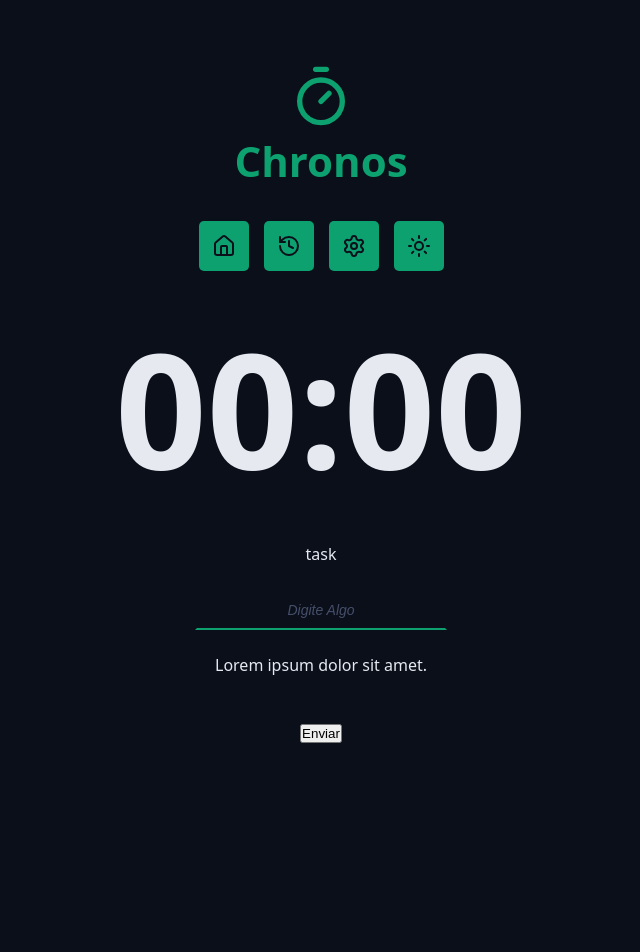
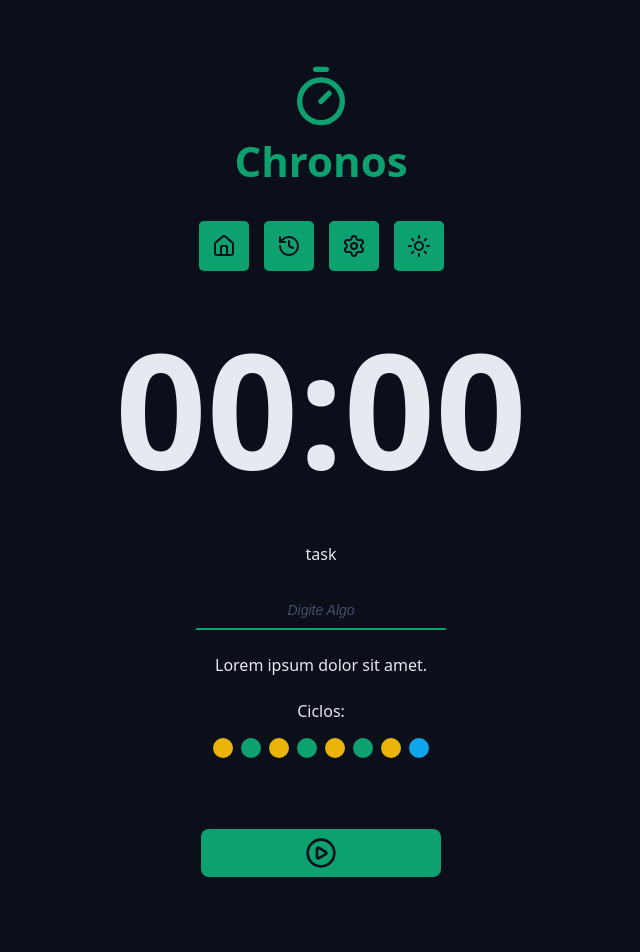
Before and after one commit to nandin-ndn/cronos-pomodoro, a React (Vite) app: page / in a window 1280 px wide. Shown: the top 952 px of the page, without its empty margins (319-959 px from the left). Before the commit the page ends 800 px from the top, so only its background shows below. Built offline with nearby package versions, Linux system fonts and the light colour scheme.

Commit message:
Criando um componente de botão reutilizável com opções

```diff
--- a/src/App.tsx
+++ b/src/App.tsx
@@ -6,6 +6,10 @@
 import './styles/global.css';
 import { CountDown } from './components/CountDown';
 import { DefaultInput } from './components/DefaultImput';
+import { Cycles } from './components/Cycles';
+import { DefaultButton } from './components/DefaultButton';
+import { PlayCircleIcon, StopCircleIcon } from 'lucide-react';
+
 
 export function App() {
   return (
@@ -37,10 +41,12 @@
             <p>Lorem ipsum dolor sit amet.</p>
           </div>
 
-          <div className='formRow'></div>
+          <div className='formRow'> <Cycles />
+          </div>
 
           <div className='formRow'>
-            <button>Enviar</button>
+            <DefaultButton icon={<PlayCircleIcon/>} color='green'/>
+            <DefaultButton icon={<StopCircleIcon/>} color='red'/>
           </div>
         </form>
       </Container>
--- /dev/null
+++ b/src/components/Cycles/index.tsx
@@ -0,0 +1,17 @@
+import styles from './styles.module.css';
+
+export function Cycles() {
+  return (<div className={styles.cycles}>
+    <span>Ciclos:</span>
+    <div className={styles.cycleDots}>
+      <span className={`${styles.cycleDot} ${styles.workTime}`}></span>
+      <span className={`${styles.cycleDot} ${styles.shortBreakTime}`}></span>
+      <span className={`${styles.cycleDot} ${styles.workTime}`}></span>
+      <span className={`${styles.cycleDot} ${styles.shortBreakTime}`}></span>
+      <span className={`${styles.cycleDot} ${styles.workTime}`}></span>
+      <span className={`${styles.cycleDot} ${styles.shortBreakTime}`}></span>
+      <span className={`${styles.cycleDot} ${styles.workTime}`}></span>
+      <span className={`${styles.cycleDot} ${styles.longBreakTime}`}></span>
+    </div>
+  </div>);
+}
--- /dev/null
+++ b/src/components/Cycles/styles.module.css
@@ -0,0 +1,28 @@
+.cycles {
+  display: flex;
+  flex-direction: column;
+  align-items: center;
+  justify-content: center;
+  gap: 1.6rem;
+
+}
+.cycleDots {
+  display: flex;
+  gap: 0.8rem;
+}
+.cycleDot {
+
+  width: 2rem;
+  height: 2rem;
+  background-color: var(--primary);
+  border-radius: 50%;
+}
+.workTime {
+  background: var(--warning);
+}
+.shortBreakTime {
+  background: var(--primary);
+}
+.longBreakTime {
+  background: var(--info);
+}
--- /dev/null
+++ b/src/components/DefaultButton/index.tsx
@@ -0,0 +1,21 @@
+
+import styles from './styles.module.css';
+
+type DefaultButtonProps = {
+  icon: React.ReactNode;
+  color?: 'green' | 'red' ;
+} & React.ComponentProps<'button'>;
+
+export function DefaultButton({
+  icon,
+  color = 'green',
+  ...props
+
+}: DefaultButtonProps) {
+  return (
+    <>
+      <button className={`${styles.button} ${styles[color]}`} {...props}>
+        {icon}
+        </button> </>
+)
+}
--- /dev/null
+++ b/src/components/DefaultButton/styles.module.css
@@ -0,0 +1,30 @@
+.button{
+  border: none;
+  background: var(--primary);
+  color: var(--text-over-primary);
+  display: flex;
+  align-items: center;
+  justify-content: center;
+  min-width: 24rem;
+  padding: 0.8rem;
+  border-radius: 0.8rem;
+  margin: 4.7rem 0;
+  cursor: pointer;
+  transition: all 0.1s ease-in-out;
+}
+.button svg {
+  width: 3.2rem;
+  height: 3.2rem;
+
+}
+.button:hover {
+ filter: brightness(80%);
+}
+.green{
+  background: var(--primary);
+  color: var(--text-over-primary);
+}
+.red{
+  background: var(--error);
+  color: var(--text-over-error);
+}
```
